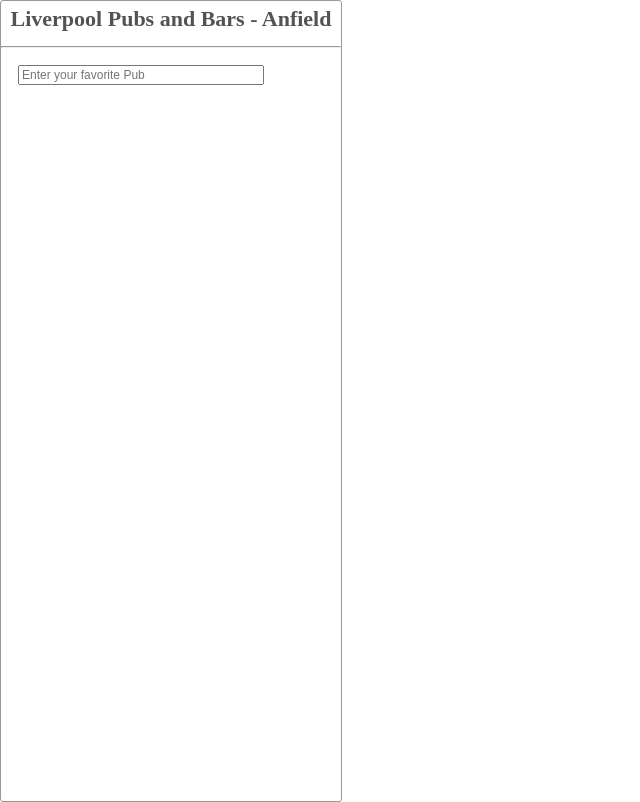
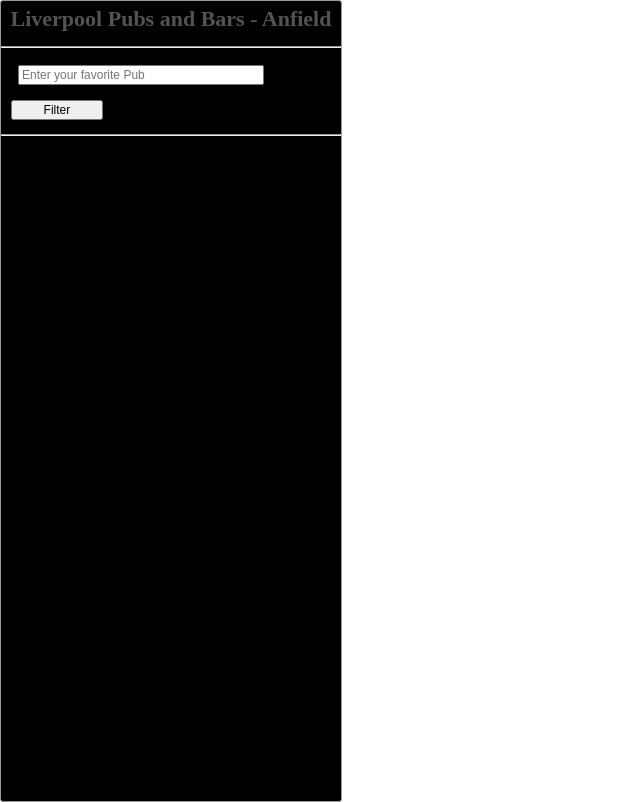
Before and after one commit to aman1011/google-maps, a plain HTML site: page project.html in a window 1280 px wide. Shown: the whole page, without its empty margins (0-640 px from the left). Drawn offline with Linux system fonts and the light colour scheme.

Commit message:
Added list DOM elements

```diff
--- a/css/style.css
+++ b/css/style.css
@@ -29,7 +29,6 @@
 }
 
 .options-box {
-	background: #fff;
 	border: 1px solid #999;
 	border-radius: 3px;
 	height: 100%;
@@ -37,6 +36,7 @@
 	padding: 10px 10px 30px 10 px;
 	text-align: left;
 	width: 340px;
+	background-color: black;
 }
 
 #pano {
@@ -57,3 +57,9 @@
 #zoom-to-area {
 	width: 24%;
 }
+
+#filter-button {
+	width: 27%;
+    position: relative;
+    margin-left: 10px;
+}
--- a/project.html
+++ b/project.html
@@ -3,6 +3,7 @@
 	<head>
 		<title>Google maps</title>
 		<link rel=stylesheet type=text/css href='css/style.css'>
+		<script type="text/javascript" src=""></script>
    	</head>
 	<body>
 		<div class="container">
@@ -11,6 +12,13 @@
 				<hr>
 				<div>
 					<input id="filter-area" type="text" placeholder="Enter your favorite Pub">
+					<input id="filter-button" type='button' value="Filter">
+				</div>
+				<hr>
+				<div>
+					<ul>
+						<li></li>
+					</ul>
 				</div>
 			</div>
 		</div>
```
